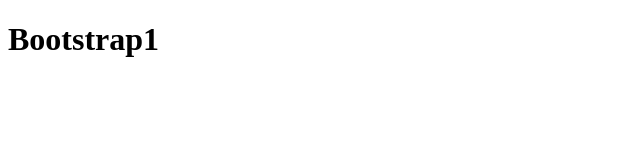
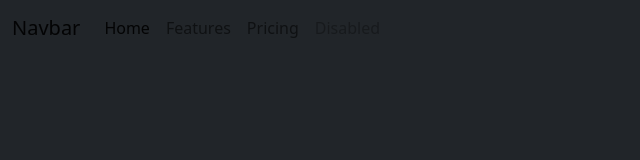
Before and after one commit to SophieVDev/bootstrap1, a plain HTML site: page index.html in a window 1280 px wide. Shown: the whole page, without its empty margins (0-640 px from the left). Drawn offline with nearby package versions, Linux system fonts and the light colour scheme.

Commit message:
Index part1

```diff
--- a/index.html
+++ b/index.html
@@ -1,12 +1,43 @@
-<!DOCTYPE html>
+<!doctype html>
 <html lang="en">
-<head>
-    <meta charset="UTF-8">
-    <meta http-equiv="X-UA-Compatible" content="IE=edge">
-    <meta name="viewport" content="width=device-width, initial-scale=1.0">
-    <title>Bootstrap 1</title>
+  <head>
+    <meta charset="utf-8">
+    <meta name="viewport" content="width=device-width, initial-scale=1">
+    <title>CV Sophie VERCOUTTER</title>
+    <link href="https://cdn.jsdelivr.net/npm/bootstrap@5.2.2/dist/css/bootstrap.min.css" rel="stylesheet" integrity="sha384-Zenh87qX5JnK2Jl0vWa8Ck2rdkQ2Bzep5IDxbcnCeuOxjzrPF/et3URy9Bv1WTRi" crossorigin="anonymous">
+
 </head>
-<body>
-    <h1>Bootstrap1</h1>
-</body>
+  <body class = "bg-dark">
+    <header>
+        <nav class="navbar navbar-expand-lg bg-transarent">
+            <div class="container-fluid">
+              <a class="navbar-brand" href="#">Navbar</a>
+              <button class="navbar-toggler" type="button" data-bs-toggle="collapse" data-bs-target="#navbarNav" aria-controls="navbarNav" aria-expanded="false" aria-label="Toggle navigation">
+                <span class="navbar-toggler-icon"></span>
+              </button>
+              <div class="collapse navbar-collapse" id="navbarNav">
+                <ul class="navbar-nav">
+                  <li class="nav-item">
+                    <a class="nav-link active" aria-current="page" href="#">Home</a>
+                  </li>
+                  <li class="nav-item">
+                    <a class="nav-link" href="#">Features</a>
+                  </li>
+                  <li class="nav-item">
+                    <a class="nav-link" href="#">Pricing</a>
+                  </li>
+                  <li class="nav-item">
+                    <a class="nav-link disabled">Disabled</a>
+                  </li>
+                </ul>
+              </div>
+            </div>
+          </nav>
+    </header>
+
+
+
+
+    <script src="https://cdn.jsdelivr.net/npm/bootstrap@5.2.2/dist/js/bootstrap.bundle.min.js" integrity="sha384-OERcA2EqjJCMA+/3y+gxIOqMEjwtxJY7qPCqsdltbNJuaOe923+mo//f6V8Qbsw3" crossorigin="anonymous"></script>
+  </body>
 </html>
```
